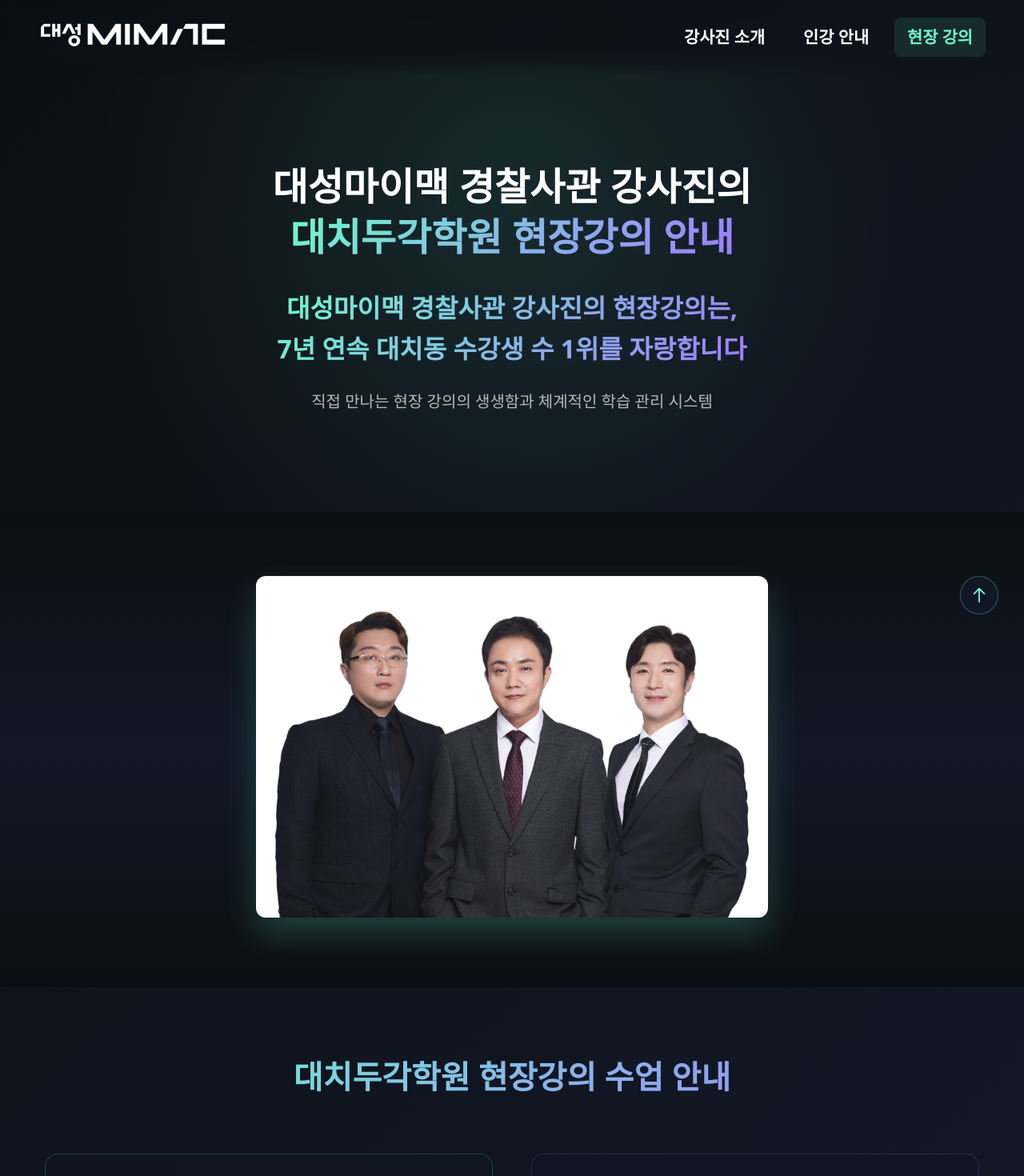
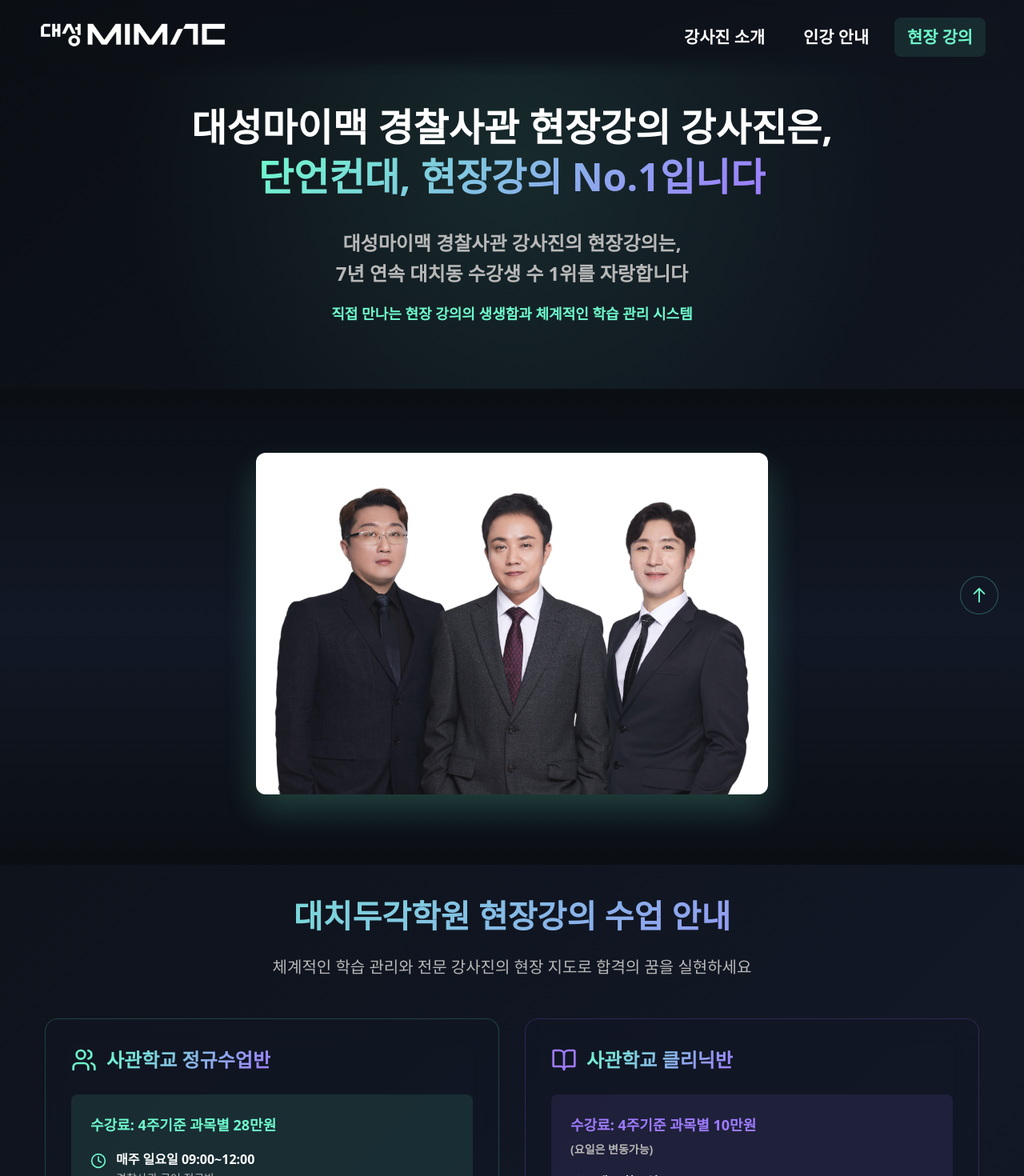
Before and after one commit to hanbyeol3/military-academy-ui, a React (Vite) app: page /offline in a window 1280 px wide. Shown: the top 1470 px of the page at 80% size. Built offline with nearby package versions, Linux system fonts and the light colour scheme; a web font is replaced by a local one.

Commit message:
- 2차 웹 화면

```diff
--- a/src/pages/Home.css
+++ b/src/pages/Home.css
@@ -217,8 +217,18 @@
 
 .hero-cta .btn {
   transition: all 0.4s cubic-bezier(0.4, 0, 0.2, 1);
-  min-width: 200px;
+  min-width: 250px;
+  width: 90%;
+  max-width: 300px;
   text-align: center;
+}
+
+@media (min-width: 640px) {
+  .hero-cta .btn {
+    min-width: 200px;
+    width: auto;
+    max-width: none;
+  }
 }
 
 .hero-cta .btn {
--- a/src/pages/Offline.css
+++ b/src/pages/Offline.css
@@ -7,11 +7,8 @@
 
 /* Hero Section */
 .offline-hero {
-  min-height: 70vh;
-  display: flex;
-  align-items: center;
-  justify-content: center;
-  padding: 5rem 0;
+  padding: 3rem 1rem;
+  text-align: center;
   position: relative;
   overflow: hidden;
 }
@@ -62,6 +59,25 @@
   background-clip: text;
 }
 
+/* 반응형 표시/숨김 */
+.mobile-only {
+  display: block;
+}
+
+.desktop-only {
+  display: none;
+}
+
+@media (min-width: 768px) {
+  .mobile-only {
+    display: none;
+  }
+
+  .desktop-only {
+    display: block;
+  }
+}
+
 @media (min-width: 768px) {
   .offline-title {
     font-size: 2.5rem;
@@ -75,27 +91,30 @@
 }
 
 .offline-subtitle {
-  font-size: 1.5rem;
-  font-weight: 700;
-  background: linear-gradient(135deg, #6EFACC 0%, #9E7BFF 100%);
-  -webkit-background-clip: text;
-  -webkit-text-fill-color: transparent;
-  background-clip: text;
-  margin-bottom: 1.5rem;
+  font-size: 1.25rem;
+  color: #B8B8B8;
+  max-width: 800px;
+  margin: 0 auto 1rem;
+  line-height: 1.6;
 }
 
 @media (min-width: 768px) {
   .offline-subtitle {
-    font-size: 2rem;
+    font-size: 1.5rem;
   }
 }
 
 .offline-description {
-  font-size: 1.25rem;
-  color: #B8B8B8;
-  max-width: 1000px;
-  margin: 0 auto;
-  line-height: 1.6;
+  font-size: 1rem;
+  color: #6EFACC;
+  font-weight: 600;
+  margin-bottom: 2rem;
+}
+
+@media (min-width: 768px) {
+  .offline-description {
+    font-size: 1.125rem;
+  }
 }
 
 /* Team Image Section */
@@ -138,7 +157,7 @@
 
 /* Schedule Section */
 .schedule-section {
-  padding: 5rem 0;
+  padding: 2rem 0 2rem 0;
 }
 
 .schedule-container {
@@ -151,7 +170,7 @@
   font-size: 2rem;
   font-weight: 700;
   text-align: center;
-  margin-bottom: 4rem;
+  margin-bottom: 1rem;
   background: linear-gradient(135deg, #6EFACC 0%, #9E7BFF 100%);
   -webkit-background-clip: text;
   -webkit-text-fill-color: transparent;
@@ -164,12 +183,23 @@
   }
 }
 
+.schedule-subtitle {
+  font-size: 1.25rem;
+  color: #B8B8B8;
+  text-align: center;
+  margin-bottom: 3rem;
+  line-height: 1.6;
+  max-width: 800px;
+  margin-left: auto;
+  margin-right: auto;
+}
+
 .schedule-grid {
   display: grid;
   grid-template-columns: 1fr;
-  gap: 3rem;
+  gap: 2rem;
   max-width: 1500px;
-  margin: 0 auto;
+  margin: 0 auto 3rem;
 }
 
 @media (min-width: 1024px) {
@@ -352,15 +382,13 @@
 
 /* Features Section */
 .features-section {
-  padding: 5rem 0;
-  background: linear-gradient(180deg, #0b0f14 0%, #121826 50%, #0b0f14 100%);
+  padding: 3rem 0;
 }
 
 .features-grid {
   display: grid;
   grid-template-columns: 1fr;
-  gap: 3rem;
-  margin-bottom: 4rem;
+  gap: 1.5rem;
 }
 
 @media (min-width: 1024px) {
@@ -423,7 +451,8 @@
 
 /* Registration CTA Section */
 .cta-section {
-  padding: 5rem 0;
+  padding: 3rem 0;
+  text-align: center;
 }
 
 .cta-container {
--- a/src/pages/Offline.tsx
+++ b/src/pages/Offline.tsx
@@ -9,8 +9,8 @@
       <section className="offline-hero">
         <div className="offline-hero-content">
           <h1 className="offline-title">
-            <span>대성마이맥 경찰사관 강사진의</span><br />
-            <span className="highlight">대치두각학원 현장강의 안내</span>
+            <span className="mobile-only">대성마이맥 경찰사관<br />현장강의 강사진은,<br /><span className="highlight">단언컨대, 현장강의<br />No.1입니다</span></span>
+            <span className="desktop-only">대성마이맥 경찰사관 현장강의 강사진은,<br /><span className="highlight">단언컨대, 현장강의 No.1입니다</span></span>
           </h1>
 
           <h2 className="offline-subtitle">
@@ -41,6 +41,9 @@
           <h2 className="section-title">
             대치두각학원 현장강의 수업 안내
           </h2>
+          <p className="schedule-subtitle">
+            체계적인 학습 관리와 전문 강사진의 현장 지도로 합격의 꿈을 실현하세요
+          </p>
 
           <div className="schedule-grid">
             {/* Regular Classes */}
--- a/src/pages/Online.css
+++ b/src/pages/Online.css
@@ -46,6 +46,18 @@
   -webkit-text-fill-color: transparent;
   background-clip: text;
   text-shadow: 0 0 20px rgba(110, 250, 204, 0.3);
+}
+
+/* 반응형 줄바꿈 */
+.mobile-break {
+  display: none;
+}
+
+@media (max-width: 767px) {
+  .mobile-break::before {
+    content: "\A";
+    white-space: pre;
+  }
 }
 
 @media (min-width: 768px) {
--- a/src/pages/Online.tsx
+++ b/src/pages/Online.tsx
@@ -68,7 +68,7 @@
         <div className="online-hero-content fade-in-up">
           <h1 className="online-title">
             대성마이맥 경찰사관 인강 강사진은,<br />
-            <span className="highlight">단언컨대, 경찰사관 인터넷강의 No.1입니다</span>
+            <span className="highlight">단언컨대, <span className="mobile-break"></span>경찰사관 인터넷강의 No.1입니다</span>
           </h1>
           <p className="online-subtitle">
               각 강사의 전문성과 노하우가 집약된 체계적인 온라인 강의로 <br/>
--- a/src/pages/Teachers.css
+++ b/src/pages/Teachers.css
@@ -10,10 +10,16 @@
 
 /* Hero Section */
 .teachers-hero {
-  padding: 3rem 0 5rem;
+  padding: 3rem 0 2rem;
   text-align: center;
   position: relative;
   overflow: hidden;
+}
+
+@media (min-width: 768px) {
+  .teachers-hero {
+    padding: 3rem 0 3rem;
+  }
 }
 
 .teachers-hero::before {
@@ -49,6 +55,25 @@
   text-shadow: 0 0 20px rgba(110, 250, 204, 0.3);
 }
 
+/* 반응형 표시/숨김 */
+.mobile-only {
+  display: block;
+}
+
+.desktop-only {
+  display: none;
+}
+
+@media (min-width: 768px) {
+  .mobile-only {
+    display: none;
+  }
+
+  .desktop-only {
+    display: block;
+  }
+}
+
 @media (min-width: 768px) {
   .teachers-title {
     font-size: 2.5rem;
@@ -64,7 +89,7 @@
 .teachers-subtitle {
   font-size: 1.25rem;
   color: #B8B8B8;
-  max-width: 800px;
+  max-width: 900px;
   margin: 0 auto;
   line-height: 1.6;
 }
@@ -90,9 +115,9 @@
 .teacher-card {
   display: flex;
   flex-direction: column;
-  gap: 2.5rem;
+  gap: 0.5rem;
   align-items: stretch;
-  margin-bottom: 5rem;
+  margin-bottom: 2rem;
   position: relative;
   min-height: 600px;
 }
@@ -102,6 +127,8 @@
     flex-direction: row;
     align-items: stretch;
     min-height: 500px;
+    gap: 2.5rem;
+    margin-bottom: 5rem;
   }
 
   .teacher-card.reverse {
@@ -125,7 +152,7 @@
 .teacher-image {
   position: relative;
   flex: 1;
-  aspect-ratio: 3 / 4;
+  aspect-ratio: 3.5 / 4;
   overflow: hidden;
   border-radius: 1rem;
   max-width: 400px;
@@ -188,7 +215,7 @@
   font-family: 'Pretendard', 'Inter', -apple-system, BlinkMacSystemFont, sans-serif;
   font-size: 2.2rem;
   font-weight: 700;
-  margin-bottom: 2rem;
+  margin-bottom: 0.5rem;
   background: linear-gradient(135deg, #6EFACC 0%, #9E7BFF 100%);
   -webkit-background-clip: text;
   -webkit-text-fill-color: transparent;
@@ -199,6 +226,12 @@
 @media (min-width: 768px) {
   .teacher-name {
     font-size: 2.8rem;
+  }
+}
+
+@media (min-width: 1024px) {
+  .teacher-name {
+    margin-bottom: 2rem;
   }
 }
 
@@ -226,9 +259,9 @@
 
 .teacher-description pre {
   font-family: 'Pretendard', 'Inter', -apple-system, BlinkMacSystemFont, sans-serif;
-  font-size: 1.25rem;
+  font-size: 1rem;
   font-weight: 400;
-  line-height: 2;
+  line-height: 1.8;
   color: #ffffff;
   white-space: pre-line;
   margin: 0;
@@ -236,6 +269,26 @@
   text-shadow: 0 1px 2px rgba(0, 0, 0, 0.3);
   word-break: keep-all;
   text-align: left;
+}
+
+.teacher-description pre::first-line {
+  font-weight: 700;
+  color: #ffffff;
+  font-size: 1.1rem;
+  text-shadow: 0 0 10px rgba(255, 255, 255, 0.3);
+  letter-spacing: -0.01em;
+}
+
+@media (min-width: 1024px) {
+  .teacher-description pre {
+    font-size: 1.25rem;
+    line-height: 2;
+  }
+
+  .teacher-description pre::first-line {
+    font-size: 1.35rem;
+    text-shadow: 0 0 15px rgba(255, 255, 255, 0.4);
+  }
 }
 
 .teacher-badges {
--- a/src/pages/Teachers.tsx
+++ b/src/pages/Teachers.tsx
@@ -8,12 +8,12 @@
       name: '국어 신한종 강사',
       image: '/assets/teacher/신한종2.jpg',
       description: `서강대학교 국어국문학과
-현 대성마이맥 경찰사관 국어 인터넷강의
-현 대성마이맥 수능,모의고사 해설 인터넷강의
-현 강남대성, 대치두각 국어강사
-현 광릉한샘기숙학원 국어강사
-전 스카이에듀 수능국어 인터넷강의
-전 강남하이퍼, 대치이강, 대치다원교육 국어강사`,
+현) 대성마이맥 경찰사관 국어 인터넷강의
+현) 대성마이맥 수능,모의고사 해설 인터넷강의
+현) 강남대성, 대치두각 국어강사
+현) 광릉한샘기숙학원 국어강사
+전) 스카이에듀 수능국어 인터넷강의
+전) 강남하이퍼, 대치이강, 대치다원교육 국어강사`,
       isReversed: false
     },
     {
@@ -21,12 +21,12 @@
       name: '영어 이상인 강사',
       image: '/assets/teacher/이상인1.jpg',
       description: `연세대학교
-현 대성마이맥 경찰사관 영어 인터넷강의
-현 대성마이맥 수능,모의고사 해설 인터넷강의
-현 강남대성, 대치두각 영어강사
-현 광릉한샘기숙학원 영어강사
-전 스카이에듀 수능영어 인터넷강의
-전 강남하이퍼, 대치이강, 대치다원교육 영어강사`,
+ 현) 대성마이맥 경찰사관 영어 인터넷강의
+ 현) 대성마이맥 수능,모의고사 해설 인터넷강의
+ 현) 강남대성, 대치두각 영어강사
+ 현) 광릉한샘기숙학원 영어강사
+전) 스카이에듀 수능영어 인터넷강의
+전) 강남하이퍼, 대치이강, 대치다원교육 영어강사`,
       isReversed: true
     },
     {
@@ -34,12 +34,12 @@
       name: '수학 홍창우 강사',
       image: '/assets/teacher/홍창우1.jpg',
       description: `고려대학교 학사, 석사
-현 대성마이맥 경찰사관 수학 인터넷강의
-현 대성마이맥 수능,모의고사 해설 인터넷강의
-현 강남대성, 대치두각 수학강사
-현 광릉한샘기숙학원 수학강사
-전 스카이에듀 수능수학 인터넷강의
-전 강남하이퍼, 대치이강, 대치다원교육 수학강사`,
+ 현) 대성마이맥 경찰사관 수학 인터넷강의
+ 현) 대성마이맥 수능,모의고사 해설 인터넷강의
+ 현) 강남대성, 대치두각 수학강사
+ 현) 광릉한샘기숙학원 수학강사
+전) 스카이에듀 수능수학 인터넷강의
+전) 강남하이퍼, 대치이강, 대치다원교육 수학강사`,
       isReversed: false
     }
   ];
@@ -50,9 +50,8 @@
       <section className="teachers-hero">
         <div className="teachers-hero-content fade-in-up">
           <h1 className="teachers-title">
-            단언컨대,<br />
-            경찰사관 1차시험대비는<br />
-            <span className="highlight">대성마이맥 경찰사관 마스터팀 강사진이 No.1입니다.</span>
+            <span className="mobile-only">단언컨대,<br />경찰사관 1차시험대비는<br />대성마이맥 경찰사관<br />마스터팀 강사진이<br /><span className="highlight">No.1입니다.</span></span>
+            <span className="desktop-only">단언컨대,<br />경찰사관 1차시험대비는<br /><span className="highlight">대성마이맥 경찰사관 마스터팀 강사진이 No.1입니다.</span></span>
           </h1>
           <p className="teachers-subtitle">
             최고의 학력과 경력을 자랑하는 전문 강사진이 여러분의 합격을 책임집니다
```
Also changed, not shown: public/assets/main/main_inside.png (added), public/assets/teacher/team_image_nobg.jpg (deleted).
